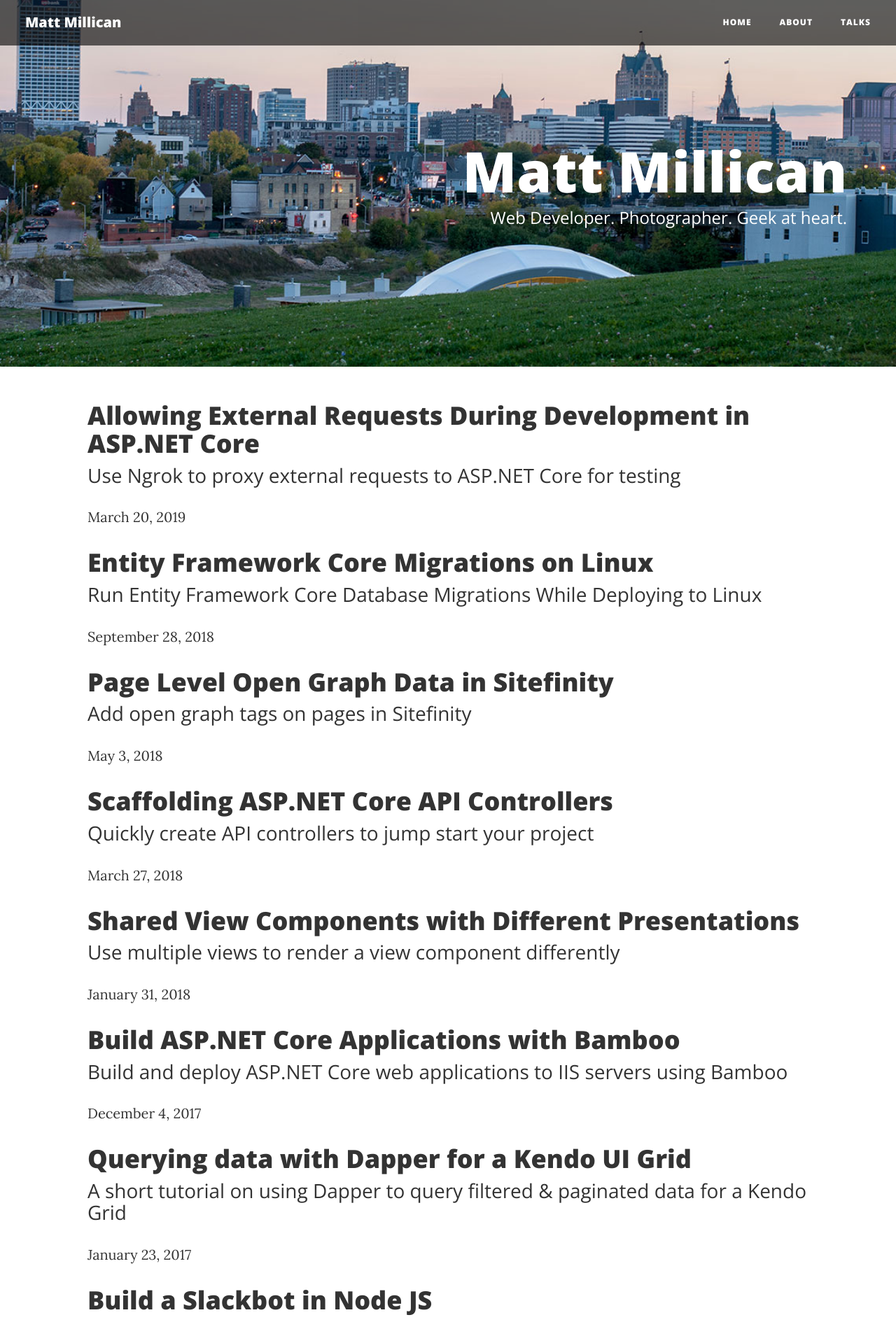
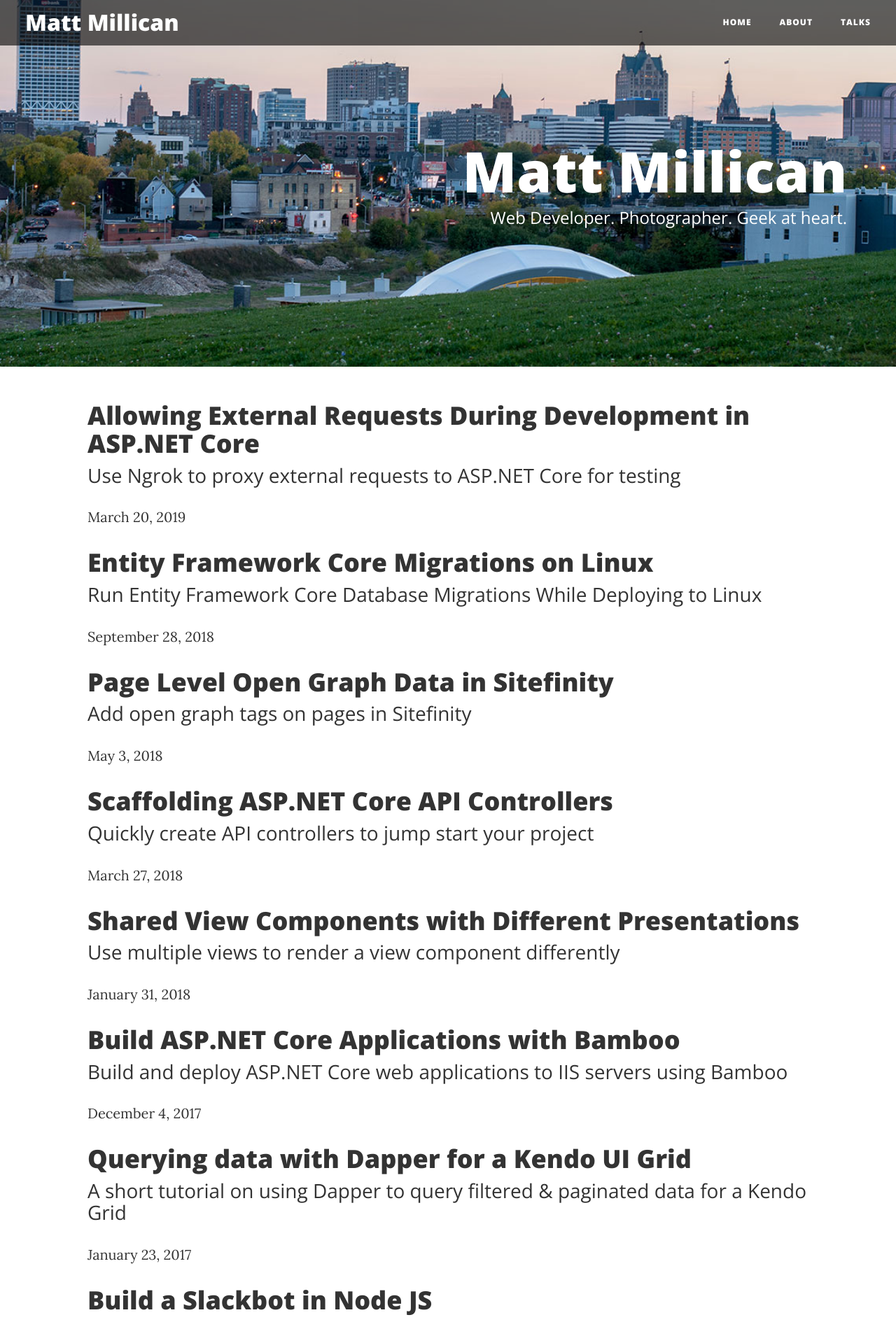
Before and after one commit to mmillican/mmillican.github.io, a Jekyll site: the page built from index.html, in a window 1280 px wide. Shown: the top 1889 px of the page at 70% size. Built offline with Jekyll 4.4.1, drawn with Linux system fonts in a browser that asks for light colours; comment, search, counter and statistics services are not loaded.

Commit message:
Update link color

```diff
--- a/_sass/_global.scss
+++ b/_sass/_global.scss
@@ -24,7 +24,7 @@
 }
 
 a {
-  color: $gray-dark;
+  color: $theme-primary;
   @include transition-all;
   &:focus,
   &:hover {
--- a/_sass/_navbar.scss
+++ b/_sass/_navbar.scss
@@ -6,6 +6,7 @@
   @include sans-serif-font;
   .navbar-brand {
     font-weight: 800;
+    font-size: 2rem;
     color: $gray-light;
   }
   .navbar-toggler {
--- a/css/clean-blog.css
+++ b/css/clean-blog.css
@@ -1,6 +1,6 @@
 /*!
  * Start Bootstrap - Clean Blog v4.0.0-alpha (http://startbootstrap.com/template-overviews/clean-blog)
- * Copyright 2013-2018 Start Bootstrap
+ * Copyright 2013-2019 Start Bootstrap
  * Licensed under MIT (https://github.com/BlackrockDigital/startbootstrap-clean-blog/blob/master/LICENSE)
  */
 body {
@@ -24,7 +24,7 @@
   font-family: 'Open Sans', 'Helvetica Neue', Helvetica, Arial, sans-serif; }
 
 a {
-  color: #333333;
+  color: #0085A1;
   -webkit-transition: all 0.2s;
   -moz-transition: all 0.2s;
   transition: all 0.2s; }
@@ -81,6 +81,7 @@
   font-family: 'Open Sans', 'Helvetica Neue', Helvetica, Arial, sans-serif; }
   #mainNav .navbar-brand {
     font-weight: 800;
+    font-size: 2rem;
     color: #777777; }
   #mainNav .navbar-toggler {
     font-size: 12px;
```
Also changed, not shown: css/clean-blog.min.css.
